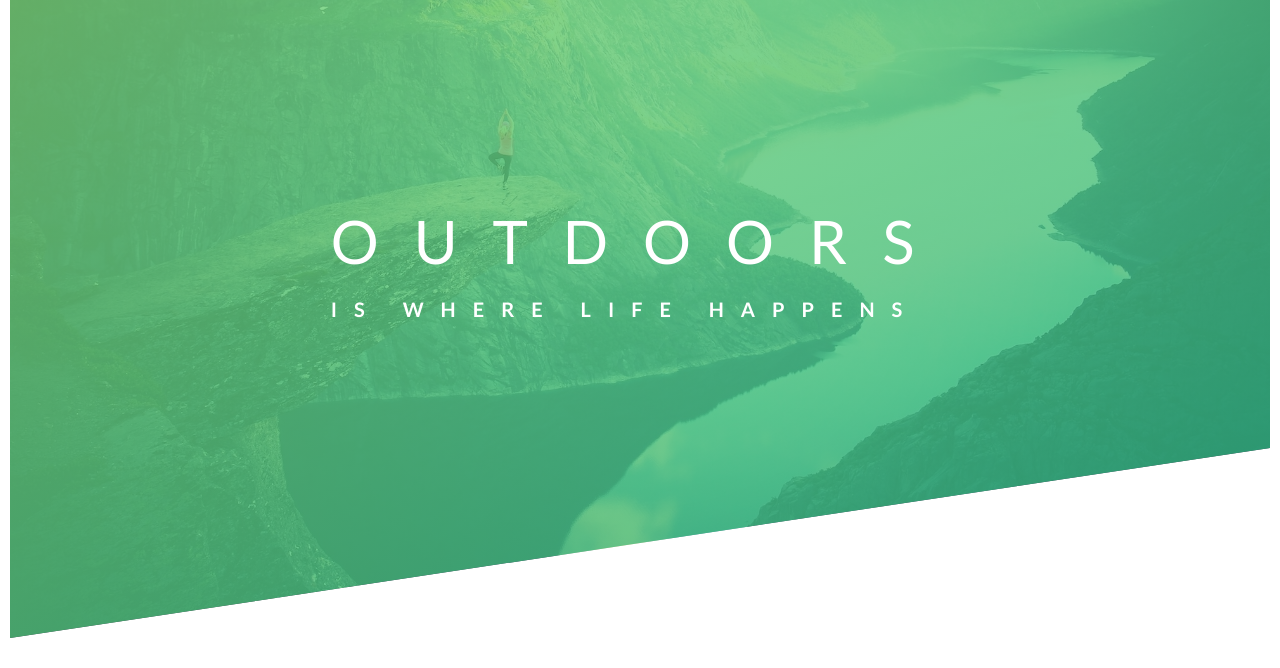
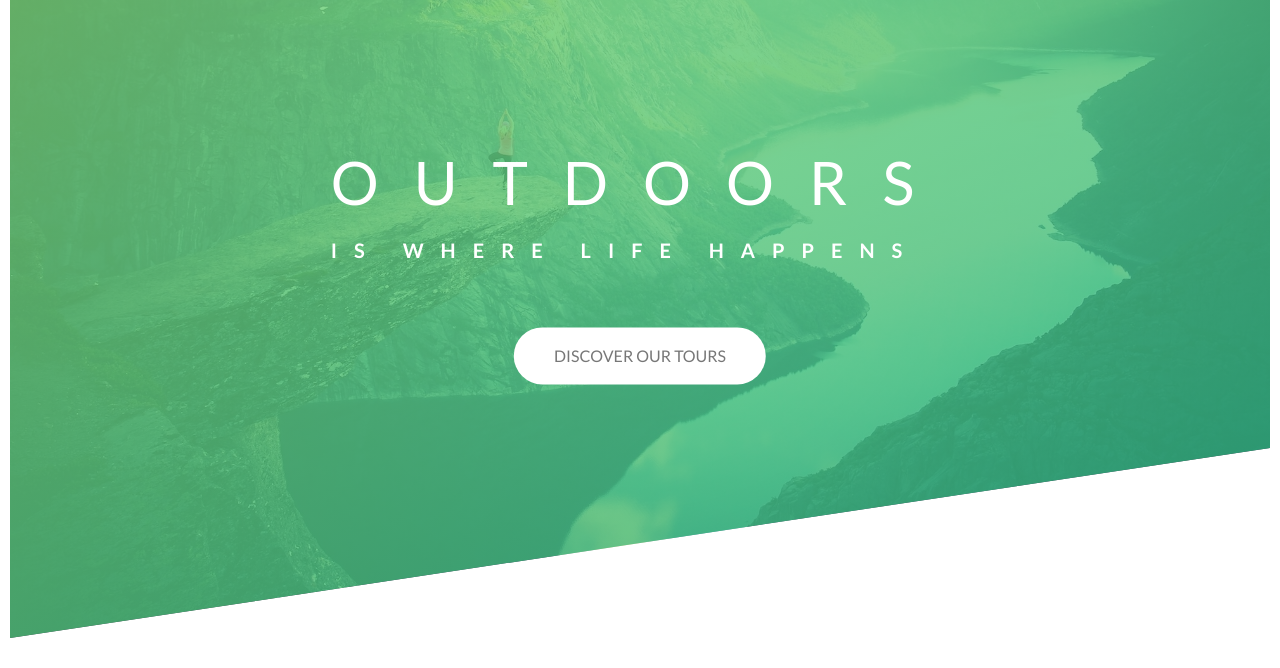
Before and after one commit to tdd3vlp/natours, a plain HTML site: page index.html in a window 1280 px wide. Shown: the part 132-800 px from the top of the page. Drawn offline with Linux system fonts and the light colour scheme.

Commit message:
feat: add new functionality

```diff
--- a/css/style.css
+++ b/css/style.css
@@ -74,10 +74,15 @@ body {
   left: 50%;
 
   transform: translate(-50%, -50%);
+
+  text-align: center;
 }
 
 .heading-primary {
+  margin-bottom: 60px;
+
   color: #fff;
+  text-align: left;
   text-transform: uppercase;
 }
 
@@ -134,3 +139,85 @@ body {
     transform: translate(0);
   }
 }
+
+@keyframes moveInBottom {
+  0% {
+    opacity: 0;
+
+    transform: translateY(30px);
+  }
+
+  100% {
+    opacity: 1;
+
+    transform: translate(0);
+  }
+}
+
+/* !---------- Button ----------! */
+
+.btn:link,
+.btn:visited {
+  /* position: relative; */
+
+  padding: 15px 40px;
+
+  display: inline-block;
+
+  text-transform: uppercase;
+  text-decoration: none;
+
+  border-radius: 100px;
+
+  transition: all 0.2s ease-in-out;
+}
+
+.btn:hover {
+  transform: translateY(-3px);
+  box-shadow: 0 5px 10px rgba(0, 0, 0, 0.1);
+}
+
+.btn:active {
+  background-color: #777;
+  color: #fff;
+}
+
+.btn-white {
+  background-color: white;
+  color: #777;
+}
+
+/*
+
+.btn::after {
+  position: absolute;
+  top: 0;
+  left: 0;
+
+  z-index: -1;
+
+  content: '';
+
+  display: inline-block;
+  height: 100%;
+  width: 100%;
+
+  border-radius: 100px;
+
+  transition: all 0.5s;
+}
+
+.btn-white::after {
+  background-color: white;
+}
+
+.btn:hover::after {
+  transform: scale(1.5);
+  opacity: 0;
+}
+
+*/
+
+.btn-animated {
+  animation: moveInBottom 0.5s ease-out;
+}
--- a/index.html
+++ b/index.html
@@ -11,22 +11,23 @@
       href="https://fonts.googleapis.com/css2?family=Lato:wght@100;300;400;700;900&display=swap"
       rel="stylesheet"
     />
-    <link rel="shortcut icon" href="/img/favicon.png" type="image/png" />
+    <link rel="shortcut icon" href="img/favicon.png" type="image/png" />
 
-    <link rel="stylesheet" href="/css/style.css" />
+    <link rel="stylesheet" href="css/style.css" />
 
     <title>Natours | Exciting tours for adventurous people</title>
   </head>
   <body>
     <header class="header">
       <div class="logo-box">
-        <img class="logo" src="/img/logo-white.png" alt="Logo" />
+        <img class="logo" src="img/logo-white.png" alt="Logo" />
       </div>
       <div class="text-box">
         <h1 class="heading-primary">
           <span class="heading-primary-main">Outdoors</span>
           <span class="heading-primary-sub">is where life happens</span>
         </h1>
+        <a href="#" class="btn btn-white btn-animated">Discover our tours</a>
       </div>
     </header>
   </body>
```
